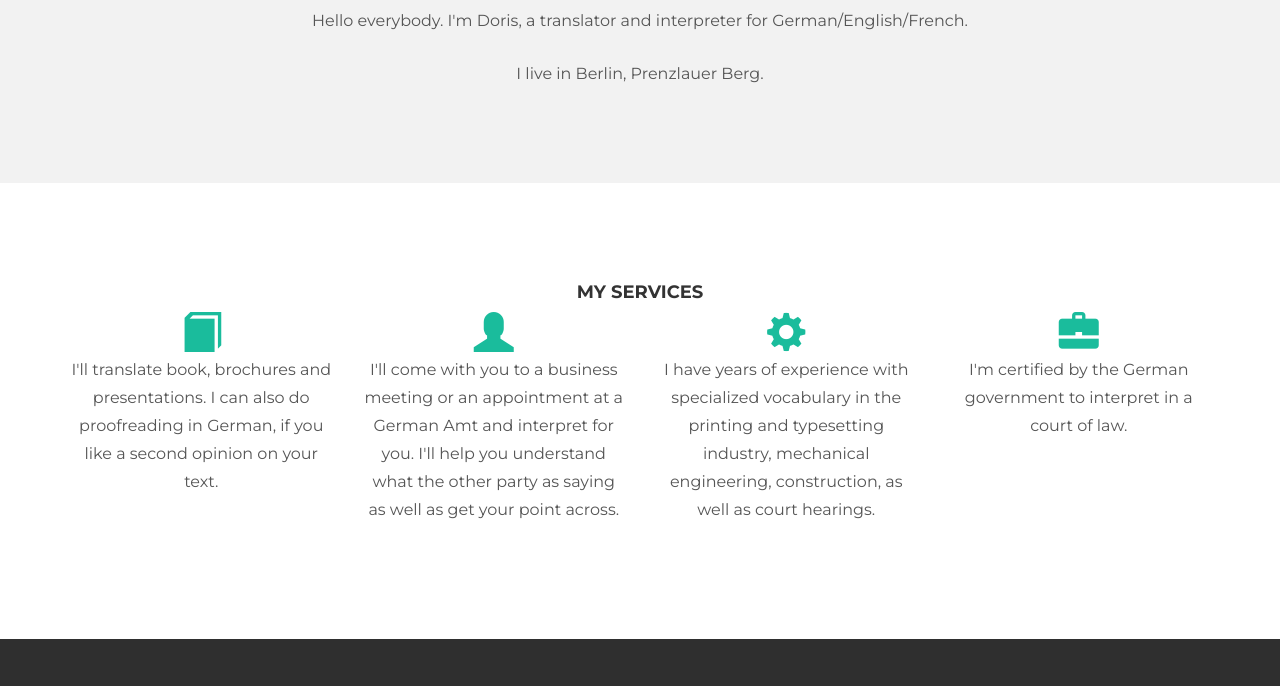
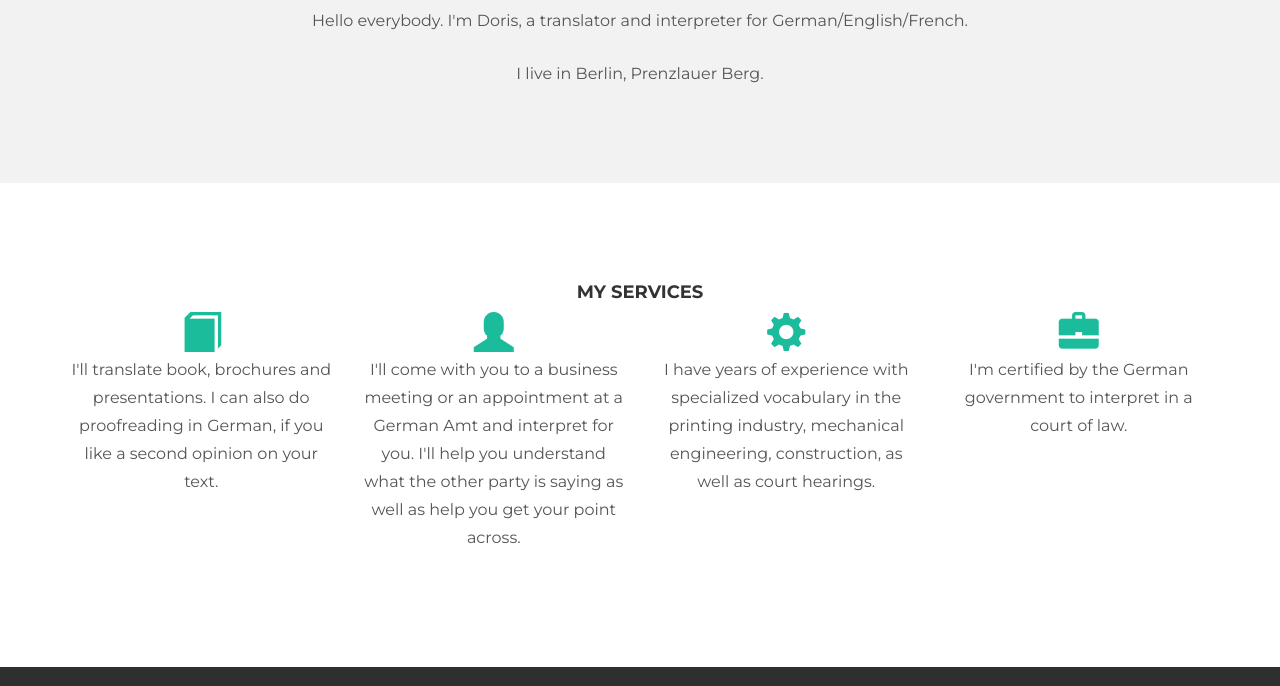
Before and after one commit to dokalt/dokalt.github.io, a plain HTML site: page index.html in a window 1280 px wide. Shown: the part 508-1194 px from the top of the page. Drawn offline with nearby package versions, Linux system fonts and the light colour scheme.

Commit message:
fix typos

```diff
--- a/index.html
+++ b/index.html
@@ -76,12 +76,12 @@
 
 			<div class="col-lg-3">
 				<span class="glyphicon glyphicon-user"></span>
-				<p>I'll come with you to a business meeting or an appointment at a German Amt and interpret for you. I'll help you understand what the other party as saying as well as get your point across.</p>
+				<p>I'll come with you to a business meeting or an appointment at a German Amt and interpret for you. I'll help you understand what the other party is saying as well as help you get your point across.</p>
 			</div>
 
 			<div class="col-lg-3">
 				<span class="glyphicon glyphicon-cog"></span>
-				<p>I have years of experience with specialized vocabulary in the printing and typesetting industry, mechanical engineering, construction, as well as court hearings.</p>
+				<p>I have years of experience with specialized vocabulary in the printing industry, mechanical engineering, construction, as well as court hearings.</p>
 			</div>
 
 			<div class="col-lg-3">
```
